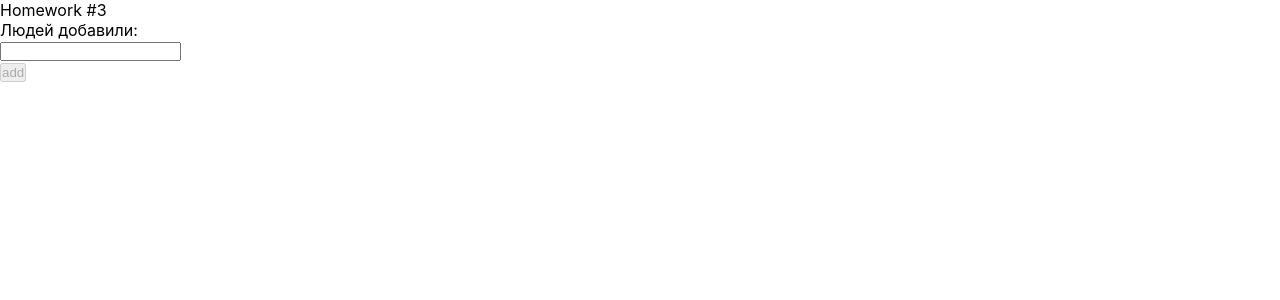
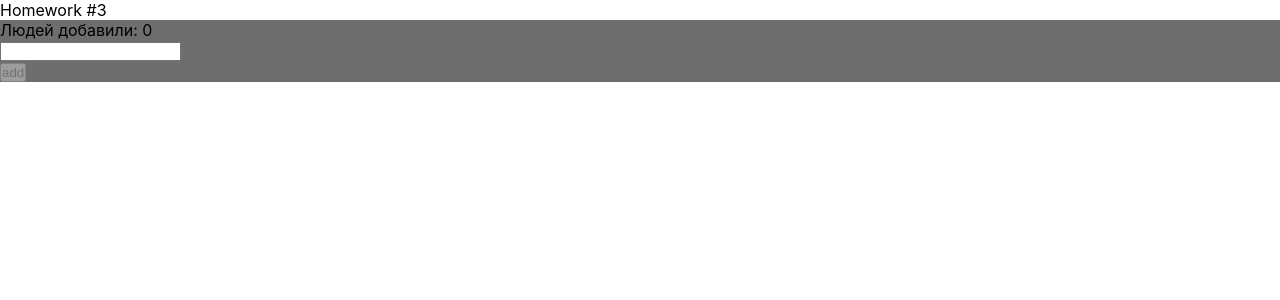
Before and after one commit to AlexFoland/HomeWorkInkubator, a React (Create React App) app: page / in a window 1280 px wide. Shown: the top 300 px of the page. Built offline with nearby package versions, Linux system fonts and the light colour scheme.

Commit message:
TaskTuesdayThree Done

```diff
--- a/src/s2-homeworks/hw03/Greeting.module.css
+++ b/src/s2-homeworks/hw03/Greeting.module.css
@@ -1,4 +1,5 @@
 .greetingForm {
+  background-color: rgb(110, 110, 110);
 }
 
 .inputAndButtonContainer {
--- a/src/s2-homeworks/hw03/Greeting.tsx
+++ b/src/s2-homeworks/hw03/Greeting.tsx
@@ -1,16 +1,16 @@
-import React, {ChangeEvent, KeyboardEvent} from 'react'
-import s from './Greeting.module.css'
+import React, { ChangeEvent, KeyboardEvent } from "react";
+import s from "./Greeting.module.css";
 
 type GreetingPropsType = {
-    name: string // need to fix any
-    setNameCallback: any // need to fix any
-    addUser: (user:string)=>void // need to fix any
-    onBlur: any // need to fix any
-    onEnter: any // need to fix any
-    error: any // need to fix any
-    totalUsers: any // need to fix any
-    lastUserName?: any // need to fix any
-}
+  name: string; // need to fix any
+  setNameCallback: (e: ChangeEvent<HTMLInputElement>) => void; // need to fix any
+  addUser: (user: string) => void; // need to fix any
+  onBlur: () => void; // need to fix any
+  onEnter: (e: KeyboardEvent<HTMLInputElement>) => void; // need to fix any
+  error: string; // need to fix any
+  totalUsers: number; // need to fix any
+  lastUserName?: string; // need to fix any
+};
 
 // презентационная компонента (для верстальщика)
 const Greeting: React.FC<GreetingPropsType> = (
@@ -25,35 +25,33 @@
     lastUserName,
   } // деструктуризация пропсов
 ) => {
-    const inputClass = s.errorInput // need to fix with (? s.errorInput : s.input)
+  const inputClass = s.errorInput ? s.errorInput : s.input;
 
   return (
-        <div id={'hw3-form'} className={s.greetingForm}>
+    <div id={"hw3-form"} className={s.greetingForm}>
       <div className={s.text}>
-                {'Людей добавили: '}
-                <span id={'hw3-users-total'}>
-                    {totalUsers}
-                </span>
+        {"Людей добавили: "}
+        <span id={"hw3-users-total"}>{totalUsers}</span>
       </div>
 
       <div className={s.inputAndButtonContainer}>
         <div>
           <input
-                        id={'hw3-input'}
+            id={"hw3-input"}
             value={name}
             onChange={setNameCallback}
             className={inputClass}
             onKeyDown={onEnter}
             onBlur={onBlur}
           />
-                    <div id={'hw3-error'} className={s.error}>
+          <div id={"hw3-error"} className={s.error}>
             {error}
           </div>
         </div>
 
         <button
-                    id={'hw3-button'}
-                    onClick={()=>addUser(name)}
+          id={"hw3-button"}
+          onClick={() => addUser(name)}
           className={s.button}
           disabled={!name.trim()}
           // ДАВАЙТЕ ПРОСЛЕДИМ БОЕВОЙ ПУТЬ addUser:
@@ -68,11 +66,11 @@
 
       {lastUserName && (
         <div className={s.greeting}>
-                    Привет <span id={'hw3-last-user'}>{lastUserName}</span>!
+          Привет <span id={"hw3-last-user"}>{lastUserName}</span>!
         </div>
       )}
     </div>
-    )
-}
+  );
+};
 
-export default Greeting
+export default Greeting;
--- a/src/s2-homeworks/hw03/GreetingContainer.tsx
+++ b/src/s2-homeworks/hw03/GreetingContainer.tsx
@@ -1,25 +1,47 @@
-import React, { ChangeEvent, KeyboardEvent, useState } from 'react'
-import Greeting from './Greeting'
-import { UserType } from './HW3'
-import { debug } from 'console'
+import React, { ChangeEvent, KeyboardEvent, useState } from "react";
+import Greeting from "./Greeting";
+import { UserType } from "./HW3";
+import { debug } from "console";
 
 type GreetingContainerPropsType = {
-    users: any // need to fix any
-    addUserCallback: any // need to fix any
+  users: UserType[]; // need to fix any
+  addUserCallback: (name: string) => void; // need to fix any
+};
+
+export const pureAddUser = (
+  name: string,
+  setError: (error: string) => void,
+  setName: (name: string) => void,
+  addUserCallback: (name: string) => void
+) => {
+  if (name.trim() === "") {
+    setError("Ошибка! Введите имя!");
+  } else {
+    addUserCallback(name.trim());
+    setName("");
   }
-
-export const pureAddUser = (name: any, setError: any, setName: any, addUserCallback: any) => {
   // если имя пустое - показать ошибку: setError('Ошибка! Введите имя!'),
   // иначе - добавить юзера при помощи addUserCallback и очистить инпут засетав ''
   // проверить на пустоту можно при помощи метода trim(). К примеру: name.trim() !== ''
   // ЕСЛИ НЕ БУДЕТ ПОЛУЧАТЬСЯ, НЕ РАССТРАИВАЙСЯ. НА ЧЕТВЕРТОМ ЗАНЯТИИ ПО ТУДУЛИСТУ НАУЧИМ), НО ВСЕ ТАКИ ПОПЫТАЙСЯ))
+};
+
+export const pureOnBlur = (name: string, setError: (error: string) => void) => {
+  // если имя пустое - показать ошибку
+  if (name.trim() === "") {
+    setError("Ошибка! Введите имя!");
   }
+};
 
-export const pureOnBlur = (name: any, setError: any) => { // если имя пустое - показать ошибку
+export const pureOnEnter = (
+  e: KeyboardEvent<HTMLInputElement>,
+  addUser: () => void
+) => {
+  // если нажата кнопка Enter - добавить
+  if (e.key === "Enter") {
+    addUser();
   }
-
-export const pureOnEnter = (e: any, addUser: any) => { // если нажата кнопка Enter - добавить
-}
+};
 
 // более простой и понятный для новичков
 // function GreetingContainer(props: GreetingPropsType) {
@@ -30,36 +52,33 @@
   addUserCallback,
 }) => {
   // деструктуризация пропсов
-    const [name, setName] = useState<string>('') // need to fix any
-    const [error, setError] = useState<string>('') // need to fix any
+  const [name, setName] = useState<string>(""); // need to fix any
+  const [error, setError] = useState<string>(""); // need to fix any
 
-    const setNameCallback = (e: string) => { // need to fix any
-
-        setName('some name') // need to fix
-
-        error && setError('')
-    }
+  const setNameCallback = (e: ChangeEvent<HTMLInputElement>) => {
+    setName(e.currentTarget.value); // need to fix
+    error && setError("");
+  };
   const addUser = () => {
     // это всего лишь функция стрелочник- она всего лишь получает
     //сигнал из компоненты <Greeting/> и вызывает pureAddUser (с кучей аргументов)
     // ЗДЕСЬ НИЧЕГО ПИСАТЬ НЕ НУЖНО-ВСЕ ОК
-
-        pureAddUser(name, setError, setName, addUserCallback)
-    }
+    pureAddUser(name, setError, setName, addUserCallback);
+  };
 
   const onBlur = () => {
     // все тоже самое, что и в addUser -функция стрелочник
     // всего лишь получает сигнали из компоненты <Greeting/> и вызывает pureOnBlur (с кучкой аргументов)
-        pureOnBlur(name, setError)
-    }
+    pureOnBlur(name, setError);
+  };
 
-    const onEnter = (e: any) => {
+  const onEnter = (e: KeyboardEvent<HTMLInputElement>) => {
     // и здесь все тоже самое...)
-        pureOnEnter(e, addUser)
-    }
+    pureOnEnter(e, addUser);
+  };
 
-    const totalUsers = users // need to fix
-    const lastUserName = name // need to fix
+  const totalUsers = users.length; // need to fix
+  const lastUserName = users.length > 0 ? users[users.length - 1].name : ""; // need to fix
 
   return (
     <Greeting
@@ -72,7 +91,7 @@
       totalUsers={totalUsers}
       lastUserName={lastUserName}
     />
-    )
-}
+  );
+};
 
-export default GreetingContainer
+export default GreetingContainer;
--- a/src/s2-homeworks/hw03/HW3.tsx
+++ b/src/s2-homeworks/hw03/HW3.tsx
@@ -1,7 +1,7 @@
-import React, { useState } from 'react'
-import { v1 } from 'uuid'
-import s2 from '../../s1-main/App.module.css'
-import GreetingContainer from './GreetingContainer'
+import React, { useState } from "react";
+import { v1 } from "uuid";
+import s2 from "../../s1-main/App.module.css";
+import GreetingContainer from "./GreetingContainer";
 
 /*
  * 1 - описать тип UserType
@@ -19,39 +19,47 @@
 
 // types
 export type UserType = {
-    _id: number // need to fix any
-    name: string // need to fix any
-}
+  _id: string; // need to fix any
+  name: string; // need to fix any
+};
 
-export const pureAddUserCallback = (name: string, setUsers: any, users: any) => { // need to fix any
-    const user = {
+export const pureAddUserCallback = (
+  name: string,
+  setUsers: (name: UserType[]) => void,
+  users: UserType[]
+) => {
+  // need to fix any
+
+  const user: UserType = {
+    _id: v1(),
+    name: name.trim(),
+  };
+  setUsers([...users, user]);
   // need to fix
   // нужно создать новый объект соответствующий типу UserType
   // не забыть   сгенеририовать _id и вставить пришедший в функцию name
-    }
+
   //засетайЮзеров([...старые users, и наш новый user])
-}
+};
 
 const HW3 = () => {
-    const [users, setUsers] = useState<any>([]) // need to fix any
+  const [users, setUsers] = useState<UserType[]>([]); // need to fix any
 
-    const addUserCallback = (name: string) => { // need to fix any
-        pureAddUserCallback(name, setUsers, users)
-    }
+  const addUserCallback = (name: string) => {
+    // need to fix any
+    pureAddUserCallback(name, setUsers, users);
+  };
 
   return (
-        <div id={'hw3'}>
+    <div id={"hw3"}>
       <div className={s2.hwTitle}>Homework #3</div>
       {/*для автоматической проверки дз (не менять)*/}
 
       <div className={s2.hw}>
-                <GreetingContainer
-                    users={users}
-                    addUserCallback={addUserCallback}
-                />
+        <GreetingContainer users={users} addUserCallback={addUserCallback} />
       </div>
     </div>
-    )
-}
+  );
+};
 
-export default HW3
+export default HW3;
```
Also changed, not shown: 1 other file (tests, documents, lock files or other folders). Lines whose indentation alone changed are shown as unchanged.
